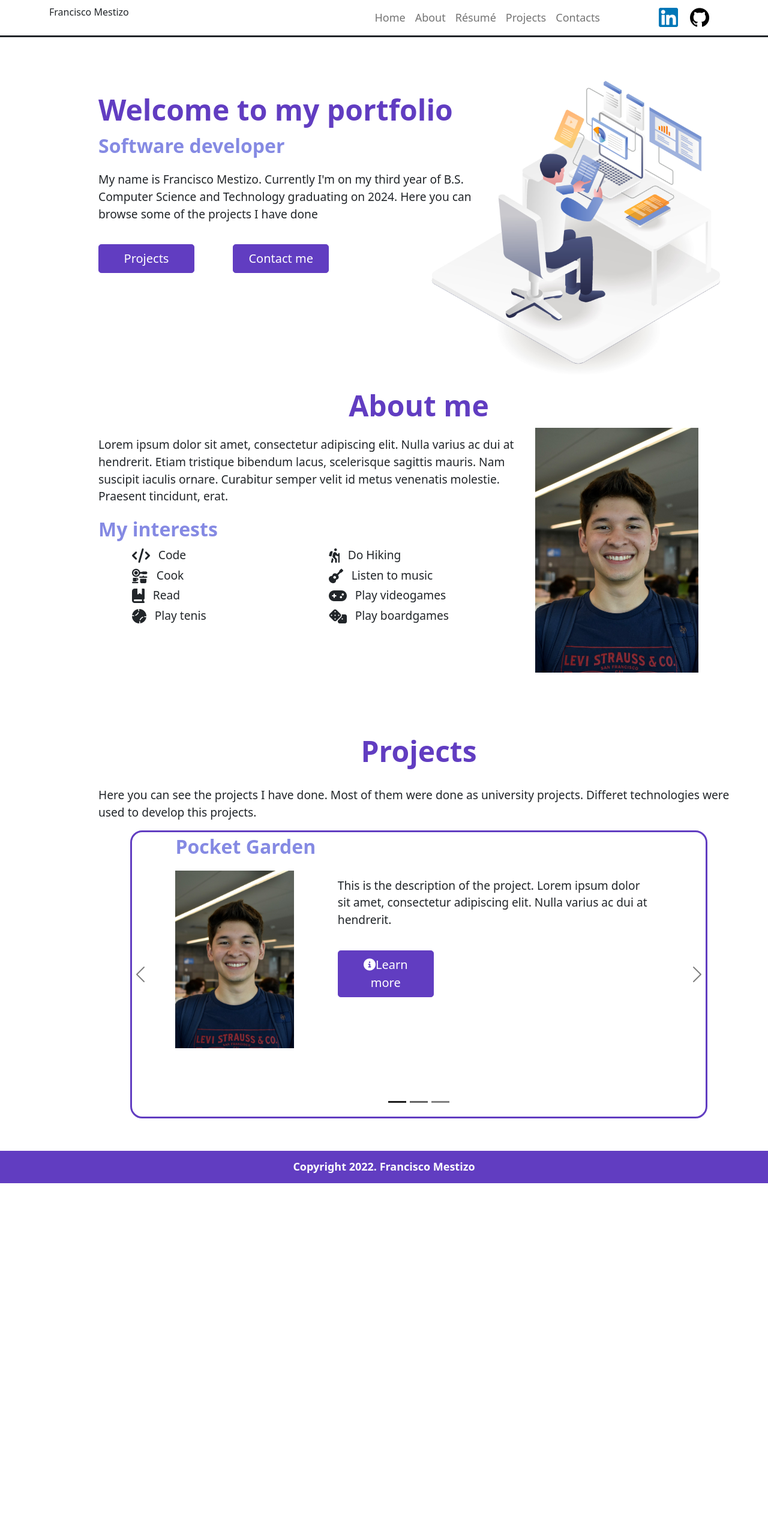
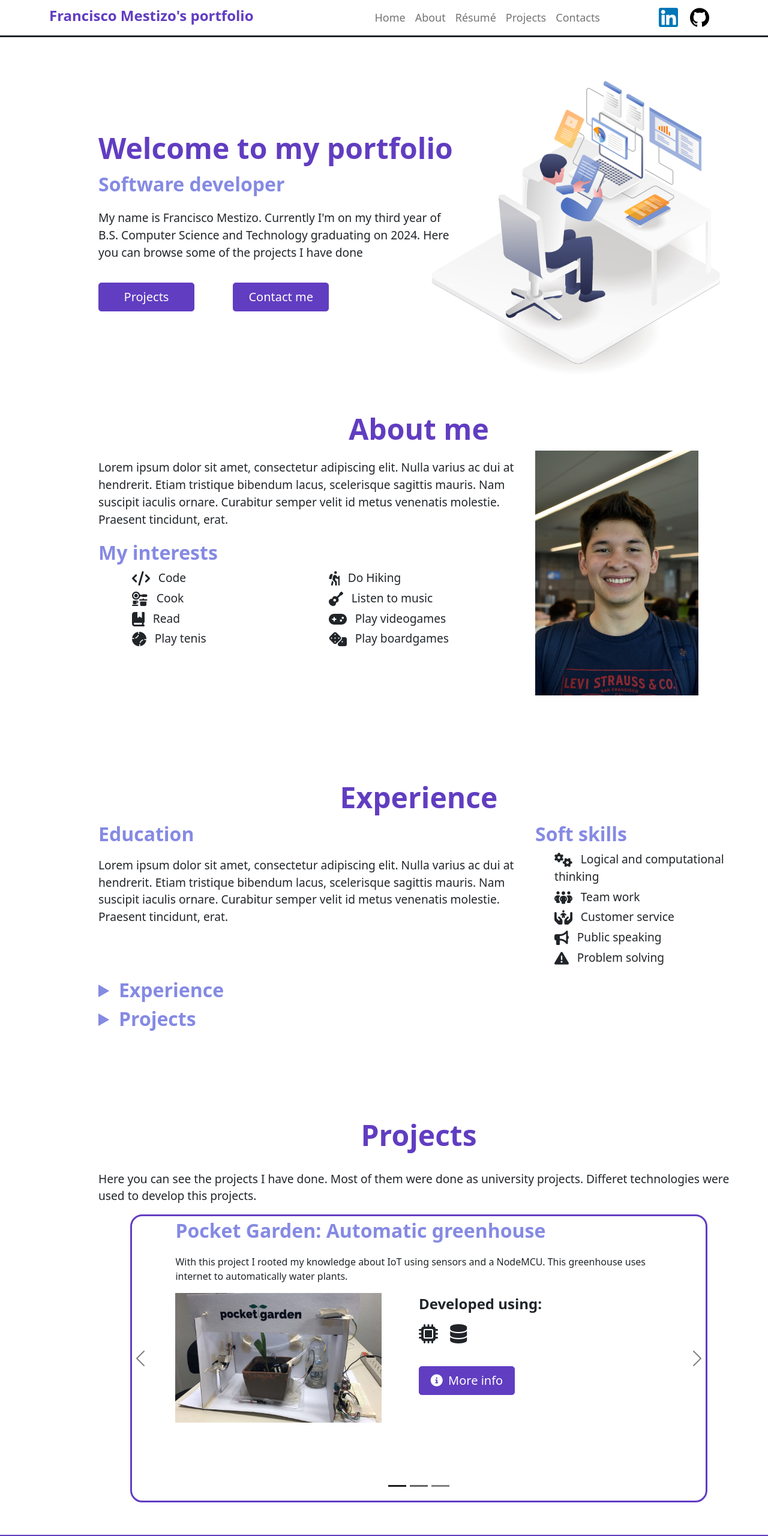
Before and after one commit to FranciscoMest02/FranciscoMest02.github.io, a plain HTML site: page index.html in a window 1280 px wide. Shown: the top 2560 px of the page at 60% size. Before the commit the page ends 1972 px from the top, so only its background shows below. Drawn offline with nearby package versions, Linux system fonts and the light colour scheme.

Commit message:
Avances a la pagina y tarjetas horizontales

```diff
--- a/css/style.css
+++ b/css/style.css
@@ -16,7 +16,7 @@ nav {
 }
 
 .content {
-    margin-top: 4em;
+    padding-top: 4em;
 }
 
 .nav-link {
@@ -26,7 +26,7 @@ nav {
 .nav-link:hover {
     color: #613DC1 !important;
     cursor: pointer;
-    text-decoration: 1px underline;
+    font-weight: bold;
 }
 
 #title {
@@ -42,7 +42,9 @@ nav {
 }
 
 .name-title {
-
+    font-size: x-large;
+    color: #613DC1;
+    font-weight: bold;
 }
 
 .text-paragraph {
@@ -51,9 +53,9 @@ nav {
 }
 
 #welcome-div {
-    margin-top: 12%;
+    padding-top: 12%;
     margin-left: 10%;
-    margin-bottom: 15%;
+    margin-bottom: 7%;
 }
 
 #welcome-img {
@@ -79,6 +81,7 @@ nav {
 }
 
 #aboutme-div {
+    padding-top: 6%;
     margin-left: 10%;
 }
 
@@ -102,13 +105,15 @@ nav {
 }
 
 #experience-div {
-    margin-top: 8%;
+    padding-top: 6%;
+    margin-top: 5%;
     margin-left: 10%;
-    display: none;
+    /*display: none; /*Not finished, temporary disabled*/
 }
 
 #projects-div{
-    margin-top: 8%;
+    padding-top: 6%;
+    margin-top: 5%;
     margin-left: 10%;
 }
 
@@ -129,9 +134,23 @@ nav {
     margin-bottom: 0.5em;
 }
 
-.project-image {
+.project-image-vertical {
     width: 80%;
     height: auto;
+}
+
+.project-image-horizontal {
+    width: 90%;
+    height: auto;
+}
+
+.projects-frameworks{
+    font-size: x-large;
+    font-weight: bold;
+}
+
+.projects-icon {
+    padding-right: 1em;
 }
 
 footer {
--- a/index.html
+++ b/index.html
@@ -30,13 +30,13 @@
             <div class="collapse navbar-collapse" id="navbarSupportedContent">
                 <div class = "container">
                     <div class = "row">
-                        <div class = "col-lg-3">
-                            <span class="name-title">Francisco Mestizo</span>
+                        <div class = "col-lg-5">
+                            <span class="name-title">Francisco Mestizo's portfolio</span>
                         </div>
 
-                        <div class = "col-7">
+                        <div class = "col-5">
                             <ul class="navbar-nav right">
-                                <li class="nav-item active"><a class="nav-link" href="#welcome-div"><span class="purple-link">Home</span></a></li>
+                                <li class="nav-item active"><a class="nav-link" href="#home"><span class="purple-link">Home</span></a></li>
                                 <li class="nav-item active"><a class="nav-link" href="#aboutme-div"><span class="purple-link">About</span></a></li>
                                 <li class="nav-item active"><a class="nav-link" href="#experience-div"><span class="purple-link">Résumé</span></a></li>
                                 <li class="nav-item active"><a class="nav-link" href="#projects-div"><span class="purple-link">Projects</span></a></li>
@@ -55,13 +55,13 @@
         <!-- Termina navbar -->
 
         <!-- Inicia contenido -->
-        <div class="content">
+        <div class="content" id="home">
             <!-- Titles and presentation -->
             <div id="welcome-div" class="container row">
                 <div class="col-md-10">
                     <h1 id="title">Welcome to my portfolio</h1>
                     <span id="subtitle">Software developer</span>
-                    <p class="text-paragraph col-9">My name is Francisco Mestizo. Currently I'm on my third year of B.S.
+                    <p class="text-paragraph col-8">My name is Francisco Mestizo. Currently I'm on my third year of B.S.
                     Computer Science and Technology graduating on 2024. Here you can
                     browse some of the projects I have done</p>
 
@@ -115,12 +115,13 @@
                     iaculis ornare. Curabitur semper velit id metus venenatis molestie. Praesent tincidunt, erat.</p>
                 </div>
                 <div class="col-4">
-                    <span id="subtitle">Skills</span>
+                    <span id="subtitle">Soft skills</span>
                     <ul>
-                        <li class="interests-list"><i class="fa-solid fa-person-hiking fa-xl"></i> <span class="text-icons">Hiking</span> </li>
-                        <li class="interests-list"><i class="fa-solid fa-guitar fa-xl"></i> <span class="text-icons">Listening music</span> </li>
-                        <li class="interests-list"><i class="fa-solid fa-gamepad fa-xl"></i> <span class="text-icons">Play videogames</span> </li>
-                        <li class="interests-list"><i class="fa-solid fa-dice fa-xl"></i> <span class="text-icons">Playing boardgames</span> </li>
+                        <li class="interests-list"><i class="fa-solid fa-gears fa-xl"></i> <span class="text-icons">Logical and computational thinking</span> </li>
+                        <li class="interests-list"><i class="fa-solid fa-people-group fa-xl"></i> <span class="text-icons">Team work</span> </li>
+                        <li class="interests-list"><i class="fa-solid fa-hands-holding-child fa-xl"></i> <span class="text-icons">Customer service</span> </li>
+                        <li class="interests-list"><i class="fa-solid fa-bullhorn fa-xl"></i> <span class="text-icons">Public speaking</span> </li>
+                        <li class="interests-list"><i class="fa-solid fa-triangle-exclamation fa-xl"></i> <span class="text-icons">Problem solving</span> </li>
                     </ul>
                 </div>
 
@@ -163,14 +164,23 @@
                             <!-- Start of the project card -->
                             <div class="projects-card">
                                 <div class="container row">
-                                    <p class="projects-subtitle">Pocket Garden</p>
-                                    <div class="col-4">
-                                        <img src="img/franciscoM.jpg" class="project-image" alt="Test">
+                                    <p class="projects-subtitle">Pocket Garden: Automatic greenhouse</p>
+                                    <p>
+                                        With this project I rooted my knowledge about IoT using sensors and a NodeMCU.
+                                        This greenhouse uses internet to automatically water plants.
+                                    </p>
+                                    <div class="col-6">
+                                        <img src="img/pocketGarden.jpg" class="project-image-horizontal" alt="Test">
                                     </div>
-                                    <div class="col-8">
-                                        <p class="text-paragraph">This is the description of the project. Lorem ipsum dolor sit amet, consectetur adipiscing elit. Nulla varius
-                                        ac dui at hendrerit.</p>
-                                        <button type="button" class="btn btn-primary btn-lg btn-purple"><i class="fa-solid fa-circle-info"></i>Learn more</button>
+                                    <div class="col-6">
+                                        <p class="projects-frameworks">
+                                            Developed using:
+                                        </p>
+                                        <p>
+                                            <span class="projects-icon"><i class="fa-solid fa-microchip fa-2x" title="NodeMCU"></i></span>
+                                            <span class="projects-icon"><i class="fa-solid fa-database fa-2x" title="Google Firebase"></i></span>
+                                        </p>
+                                        <button type="button" class="btn btn-primary btn-lg btn-purple"><i class="fa-solid fa-circle-info" style="margin-right: 0.2em;"></i> More info</button>
                                     </div>
                                 </div>
                             </div>
@@ -181,13 +191,24 @@
                             <div class="projects-card">
                                 <div class="container row">
                                     <p class="projects-subtitle">Covid19 Multiagent simulation</p>
-                                    <div class="col-4">
-                                        <img src="img/franciscoM.jpg" class="project-image" alt="Test">
+                                    <p>
+                                        I learned to use Python's Mesa library and Unity for this project.
+                                        We wanted to improve efficiency for the vaccinations modules,
+                                        so governments can vaccinate more people faster.  Changing parameters
+                                        we can see how the simuation changes.
+                                    </p>
+                                    <div class="col-6">
+                                        <img src="img/multiagentSimulation.jpg" class="project-image-horizontal" alt="Test">
                                     </div>
-                                    <div class="col-8">
-                                        <p class="text-paragraph">This is the description of the project. Lorem ipsum dolor sit amet, consectetur adipiscing elit. Nulla varius
-                                        ac dui at hendrerit.</p>
-                                        <button type="button" class="btn btn-primary btn-lg btn-purple"><i class="fa-solid fa-circle-info"></i>Learn more</button>
+                                    <div class="col-6">
+                                        <p class="projects-frameworks">
+                                            Developed using:
+                                        </p>
+                                        <p>
+                                            <span class="projects-icon"><i class="fa-brands fa-python fa-2x" title="Python"></i></span>
+                                            <span class="projects-icon"><i class="fa-solid fa-brands fa-unity fa-2x" title="Unity"></i></span>
+                                        </p>
+                                        <button type="button" class="btn btn-primary btn-lg btn-purple"><i class="fa-solid fa-circle-info" style="margin-right: 0.2em;"></i> More info</button>
                                     </div>
                                 </div>
                             </div>
@@ -198,17 +219,30 @@
                             <div class="projects-card">
                                 <div class="container row">
                                     <p class="projects-subtitle">Arca Continental's website</p>
-                                    <div class="col-4">
-                                        <img src="img/franciscoM.jpg" class="project-image" alt="Test">
+                                    <p>
+                                        We developed a web app for Arca Continental. With this they can implement the TWI metodology to their processes.
+                                        They also wanted this page to verify that their workers learned in their TWI courses.
+                                        We used React for the front-end. For the back-end we developed
+                                        using MySQL and Node.js.
+                                    </p>
+                                    <div class="col-6">
+                                        <img src="img/arcaWebpage.jpeg" class="project-image-horizontal" alt="Test">
                                     </div>
-                                    <div class="col-8">
-                                        <p class="text-paragraph">This is the description of the project. Lorem ipsum dolor sit amet, consectetur adipiscing elit. Nulla varius
-                                        ac dui at hendrerit.</p>
-                                        <button type="button" class="btn btn-primary btn-lg btn-purple"><i class="fa-solid fa-circle-info"></i>Learn more</button>
+                                    <div class="col-6">
+                                        <p class="projects-frameworks">
+                                            Developed using:
+                                        </p>
+                                        <p>
+                                            <span class="projects-icon"><i class="fa-brands fa-react fa-2x" title="React"></i></span>
+                                            <span class="projects-icon"><i class="fa-brands fa-node-js fa-2x" title="Node.js"></i></span>
+                                            <span class="projects-icon"><i class="fa-solid fa-brands fa-unity fa-2x" title="Unity"></i></span>
+                                            <span class="projects-icon"><i class="fa-solid fa-database fa-2x" title="MySQL"></i></span>
+                                        </p>
+                                        <button type="button" class="btn btn-primary btn-lg btn-purple"><i class="fa-solid fa-circle-info" style="margin-right: 0.2em;"></i> More info</button>
                                     </div>
                                 </div>
-                                <!-- End of the project card -->
                             </div>
+                            <!-- End of the project card -->
                         </div>
                     </div>
                     <a class="carousel-control-prev" href="#carouselExampleIndicators" role="button" data-slide="prev">
@@ -232,3 +266,62 @@
         <!-- Termina contenido -->
     </body>
 </html>
+
+
+<!-- Vertical image card -->
+<!-- Start of the project card -->
+<!--
+<div class="projects-card">
+    <div class="container row">
+        <p class="projects-subtitle">Pocket Garden</p>
+        <div class="col-4">
+            <img src="img/pocketGarden.jpg" class="project-image-vertical" alt="Test">
+        </div>
+        <div class="col-8">
+            <p class="text-paragraph">
+                With this project I rooted my knowledge about IoT using sensors and a NodeMCU.
+                This greenhouse uses internet to automatically water plants.
+            </p>
+            <p class="projects-frameworks">
+                Developed using:
+            </p>
+            <p>
+                <span class="projects-icon"><i class="fa-solid fa-microchip fa-2x" title="NodeMCU"></i></span>
+                <span class="projects-icon"><i class="fa-solid fa-database fa-2x" title="Google Firebase"></i></span>
+            </p>
+            <button type="button" class="btn btn-primary btn-lg btn-purple"><i class="fa-solid fa-circle-info" style="margin-right: 0.2em;"></i> More info</button>
+        </div>
+    </div>
+</div>
+-->
+<!-- End of the project card -->
+
+<!-- Hotizontal image card -->
+<!-- Start of the project card -->
+<!--
+<div class="projects-card">
+    <div class="container row">
+        <p class="projects-subtitle">Covid19 Multiagent simulation</p>
+        <p>
+            I learned to use Python's Mesa library and Unity for this project.
+            We wanted to improve efficiency for the vaccinations modules,
+            so governments can vaccinate more people faster.  Changing parameters
+            we can see how the simuation changes.
+        </p>
+        <div class="col-6">
+            <img src="img/multiagentSimulation.jpg" class="project-image-horizontal" alt="Test">
+        </div>
+        <div class="col-6">
+            <p class="projects-frameworks">
+                Developed using:
+            </p>
+            <p>
+                <span class="projects-icon"><i class="fa-brands fa-python fa-2x" title="Python"></i></span>
+                <span class="projects-icon"><i class="fa-solid fa-brands fa-unity fa-2x" title="Unity"></i></span>
+            </p>
+            <button type="button" class="btn btn-primary btn-lg btn-purple"><i class="fa-solid fa-circle-info" style="margin-right: 0.2em;"></i> More info</button>
+        </div>
+    </div>
+</div>
+-->
+<!-- End of the project card -->
```
Also changed, not shown: img/arcaWebpage.jpeg (added), img/multiagentSimulation.jpg (added), img/pocketGarden.jpg (added).
